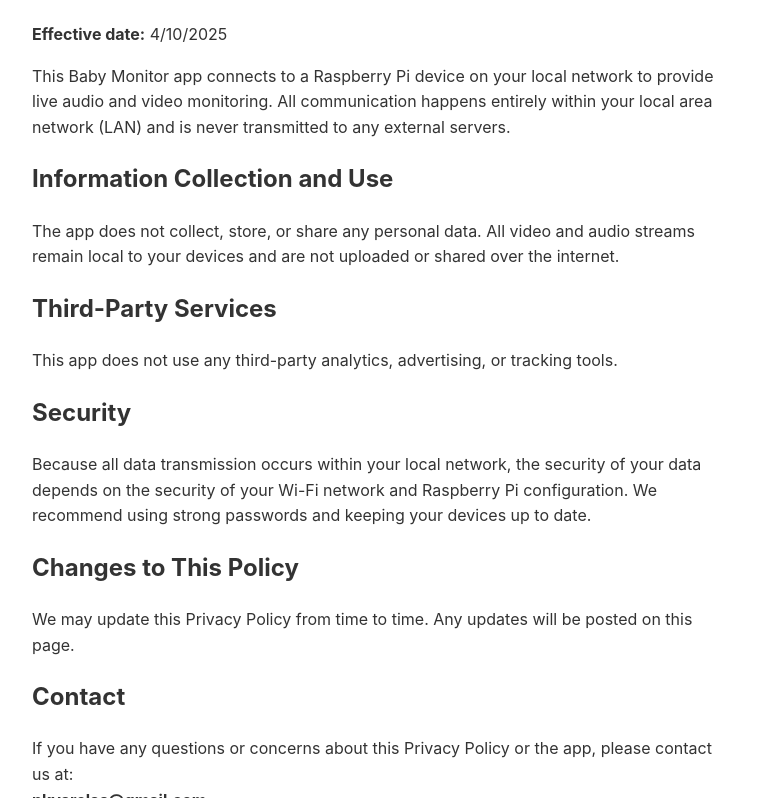
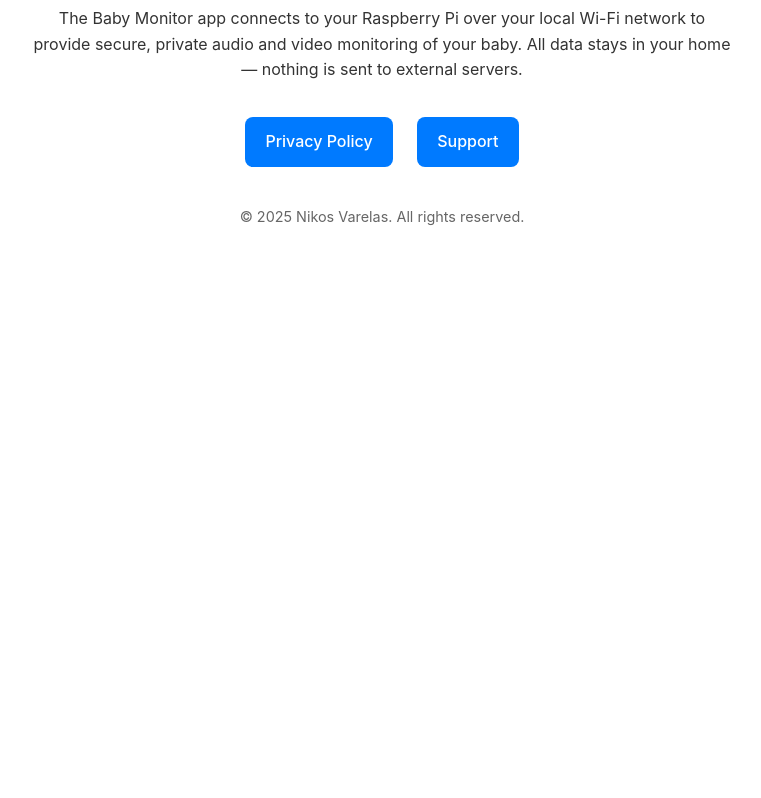
Before and after one commit to NikosVarelas/NikosVarelas.github.io, a plain HTML site: page index.html in a window 1280 px wide. Shown: the part 101-899 px from the top of the page, without its empty margins (258-1019 px from the left). After the commit the page ends 800 px from the top, so only its background shows below. Drawn offline with Linux system fonts and the light colour scheme.

Commit message:
added privacy page

```diff
--- a/index.html
+++ b/index.html
@@ -3,7 +3,7 @@
   <head>
     <meta charset="UTF-8" />
     <meta name="viewport" content="width=device-width, initial-scale=1.0" />
-    <title>Privacy Policy – Baby Monitor App</title>
+    <title>Baby Monitor App</title>
     <style>
       body {
         font-family:
@@ -13,63 +13,46 @@
         line-height: 1.6;
         color: #333;
         padding: 0 15px;
+        text-align: center;
       }
       h1 {
-        text-align: center;
-        margin-bottom: 1em;
+        margin-bottom: 0.5em;
+      }
+      p {
+        margin-bottom: 1.5em;
+      }
+      a {
+        display: inline-block;
+        margin: 10px;
+        padding: 12px 20px;
+        background-color: #007aff;
+        color: white;
+        border-radius: 8px;
+        text-decoration: none;
+        font-weight: 500;
+      }
+      a:hover {
+        background-color: #005bb5;
       }
       footer {
         margin-top: 2em;
         font-size: 0.9em;
         color: #666;
-        text-align: center;
       }
     </style>
   </head>
   <body>
-    <h1>Privacy Policy</h1>
-    <p><strong>Effective date:</strong> 4/10/2025</p>
-
+    <h1>Baby Monitor App</h1>
     <p>
-      This Baby Monitor app connects to a Raspberry Pi device on your local
-      network to provide live audio and video monitoring. All communication
-      happens entirely within your local area network (LAN) and is never
-      transmitted to any external servers.
+      The Baby Monitor app connects to your Raspberry Pi over your local Wi-Fi
+      network to provide secure, private audio and video monitoring of your
+      baby. All data stays in your home — nothing is sent to external servers.
     </p>
 
-    <h2>Information Collection and Use</h2>
-    <p>
-      The app does not collect, store, or share any personal data. All video and
-      audio streams remain local to your devices and are not uploaded or shared
-      over the internet.
-    </p>
-
-    <h2>Third-Party Services</h2>
-    <p>
-      This app does not use any third-party analytics, advertising, or tracking
-      tools.
-    </p>
-
-    <h2>Security</h2>
-    <p>
-      Because all data transmission occurs within your local network, the
-      security of your data depends on the security of your Wi-Fi network and
-      Raspberry Pi configuration. We recommend using strong passwords and
-      keeping your devices up to date.
-    </p>
-
-    <h2>Changes to This Policy</h2>
-    <p>
-      We may update this Privacy Policy from time to time. Any updates will be
-      posted on this page.
-    </p>
-
-    <h2>Contact</h2>
-    <p>
-      If you have any questions or concerns about this Privacy Policy or the
-      app, please contact us at:<br />
-      <strong>nkvarelas@gmail.com</strong>
-    </p>
+    <div>
+      <a href="privacy.html">Privacy Policy</a>
+      <a href="support.html">Support</a>
+    </div>
 
     <footer>&copy; 2025 Nikos Varelas. All rights reserved.</footer>
   </body>
```
Also changed, not shown: privacy.html (added, +76 -0 lines).
